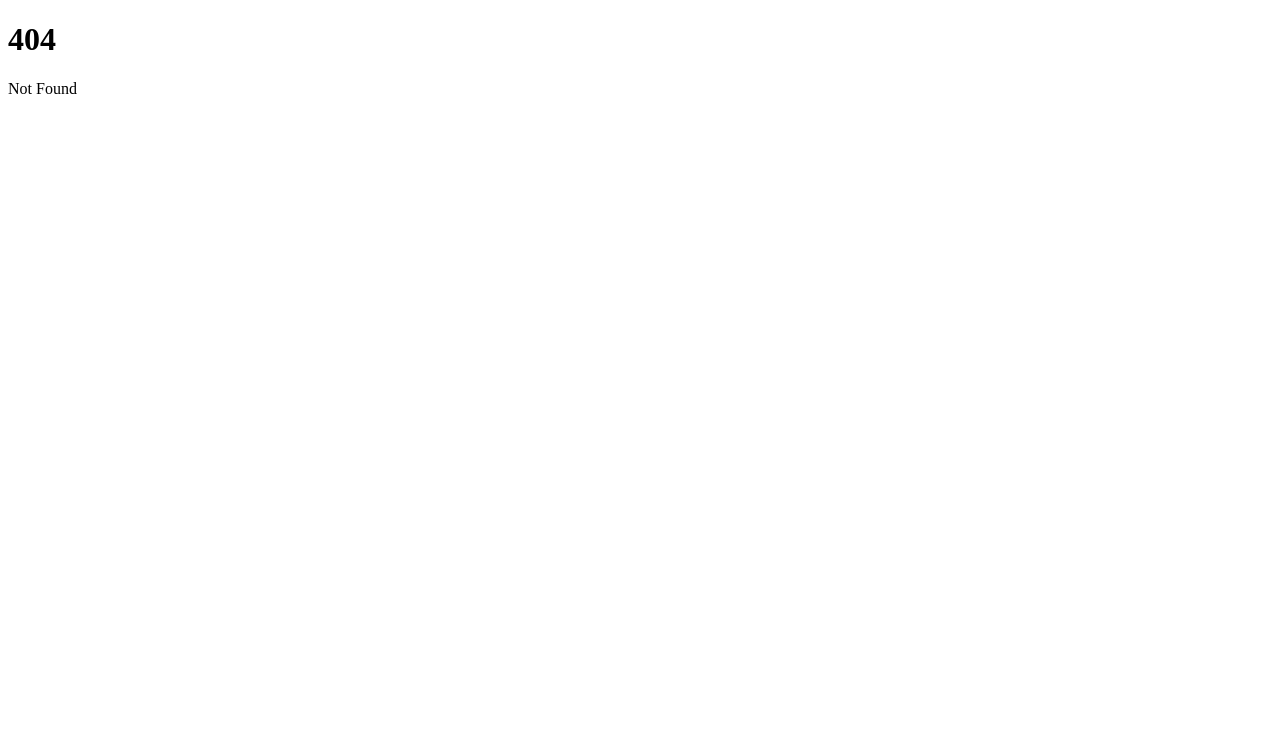
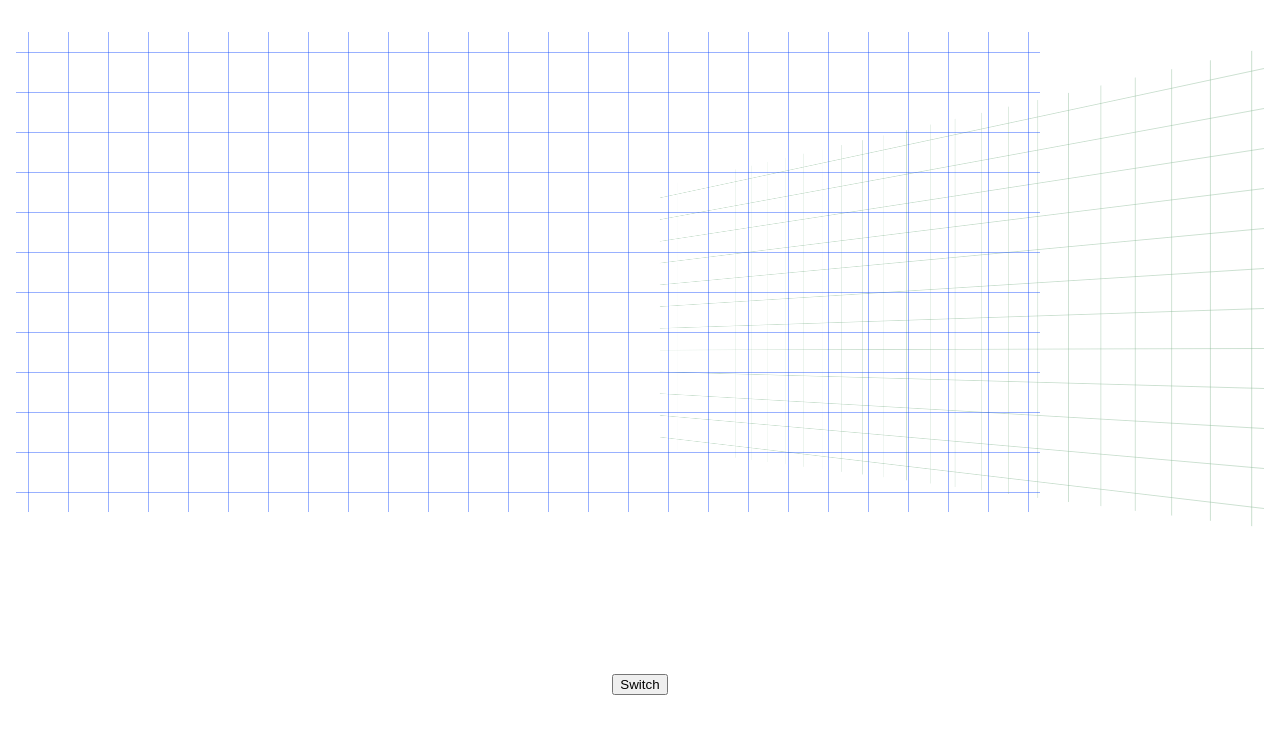
Before and after one commit to slacktracer/runes-0, a SvelteKit app: page /hinges in a window 1280 px wide. Before the commit this address had no page. Shown: the top 734 px of the page. Built offline with nearby package versions, Linux system fonts and the light colour scheme.

Commit message:
Learning some CSS animation stuff! And starting the component I want to test being the "attack/defense tabula" thingy. Will it work? Who knows?

```diff
--- a/src/routes/+page.svelte
+++ b/src/routes/+page.svelte
@@ -1,3 +1,6 @@
 <h1>Welcome to Runes</h1>
 
-<p><a href="/play">Play</a></p>
+<ul>
+  <li><a href="/play">Tabula</a></li>
+  <li><a href="/hinges">Hinges</a></li>
+</ul>
--- /dev/null
+++ b/src/routes/hinges/+layout.svelte
@@ -0,0 +1,5 @@
+<script>
+  import "../../app.css";
+</script>
+
+<slot />
--- /dev/null
+++ b/src/routes/hinges/+page.svelte
@@ -0,0 +1,124 @@
+<script lang="ts">
+  let aSide = true;
+  let bSide = false;
+
+  const turn = () => {
+    aSide = !aSide;
+    bSide = !bSide;
+  };
+</script>
+
+<main>
+  <div class="tabula">
+    <div
+      class:a-side-on={aSide}
+      class:a-side-off={!aSide}
+      class="a-side grid"
+    ></div>
+    <div
+      class:b-side-on={bSide}
+      class:b-side-off={!bSide}
+      class="b-side grid"
+    ></div>
+  </div>
+</main>
+
+<div style="text-align: center">
+  <button on:click={turn}>Switch</button>
+</div>
+
+<style>
+  main {
+    display: grid;
+    height: 80dvh;
+    margin-top: 2rem;
+    place-items: center;
+  }
+
+  .tabula {
+    --turn-speed: 150ms;
+
+    height: 100%;
+    perspective: 1000px;
+    position: relative;
+    transform-style: preserve-3d;
+    width: 100%;
+  }
+
+  .tabula div {
+    --default-animation-delay: calc(var(--turn-speed) + 50ms);
+    --default-base-transform: rotate3d(0, 1, 0, 0deg);
+    --default-transform: rotate3d(0, 1, 0, var(--off-degrees));
+    --offset: 1rem;
+
+    height: 75%;
+    position: absolute;
+    width: 80%;
+  }
+
+  .a-side {
+    --color: rgba(0, 60, 255, 0.4);
+    --off-degrees: 55deg;
+
+    left: var(--offset);
+    transform: var(--default-transform);
+    transform-origin: left 0;
+  }
+
+  .a-side-on {
+    animation: hinge-on var(--turn-speed) forwards;
+    animation-delay: var(--default-animation-delay);
+  }
+
+  .a-side-off {
+    animation: hinge-off var(--turn-speed) forwards;
+  }
+
+  .b-side {
+    --color: hsla(134, 100%, 20%, 0.4);
+    --off-degrees: -55deg;
+
+    right: var(--offset);
+    top: var(--offset);
+    transform: var(--default-transform);
+    transform-origin: right 0;
+  }
+
+  .b-side-on {
+    animation: hinge-on var(--turn-speed) forwards;
+    animation-delay: var(--default-animation-delay);
+  }
+
+  .b-side-off {
+    animation: hinge-off var(--turn-speed) forwards;
+  }
+
+  .grid {
+    --size: 40px;
+
+    background-image: linear-gradient(var(--color) 1px, transparent 1px),
+      linear-gradient(to right, var(--color) 1px, transparent 1px);
+    background-position: center center;
+    background-size: var(--size) var(--size);
+  }
+
+  @keyframes hinge-on {
+    0% {
+      transform: var(--default-transform);
+    }
+    100% {
+      opacity: 1;
+      transform: var(--default-base-transform);
+    }
+  }
+
+  @keyframes hinge-off {
+    0% {
+      transform: var(--default-base-transform);
+    }
+    100% {
+      opacity: 0.5;
+      transform: var(--default-transform);
+    }
+  }
+</style>
```
